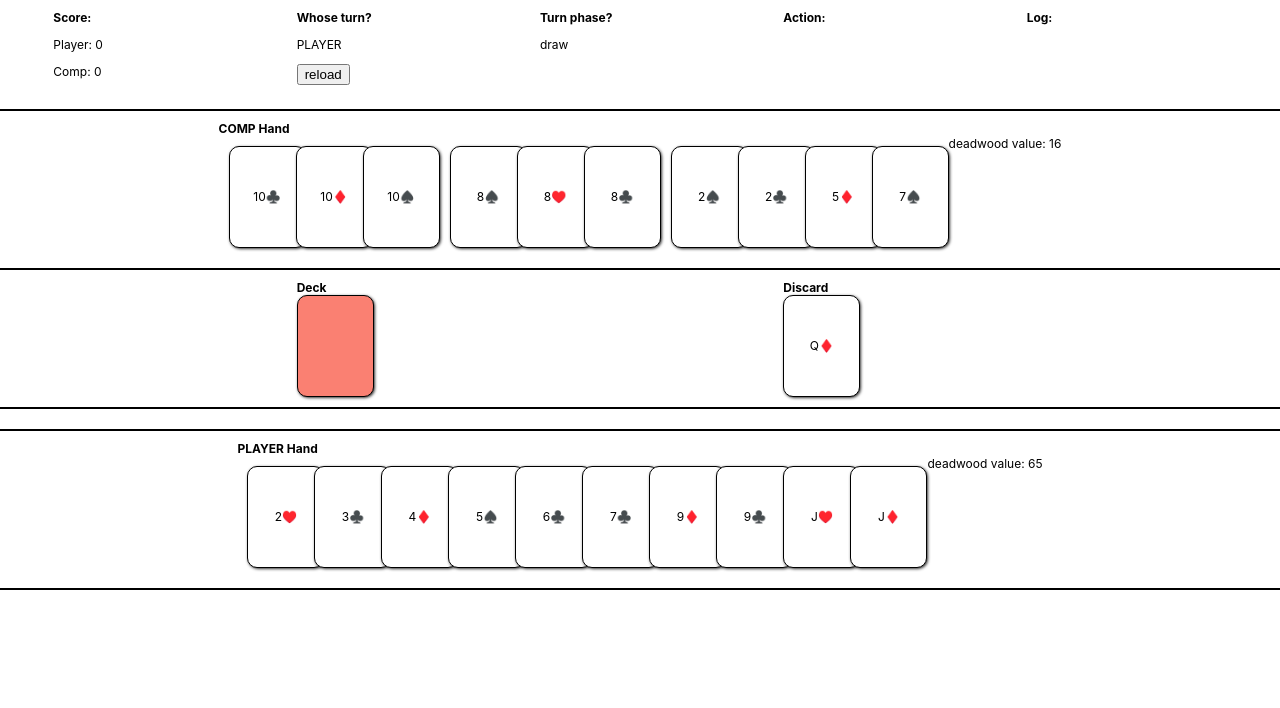
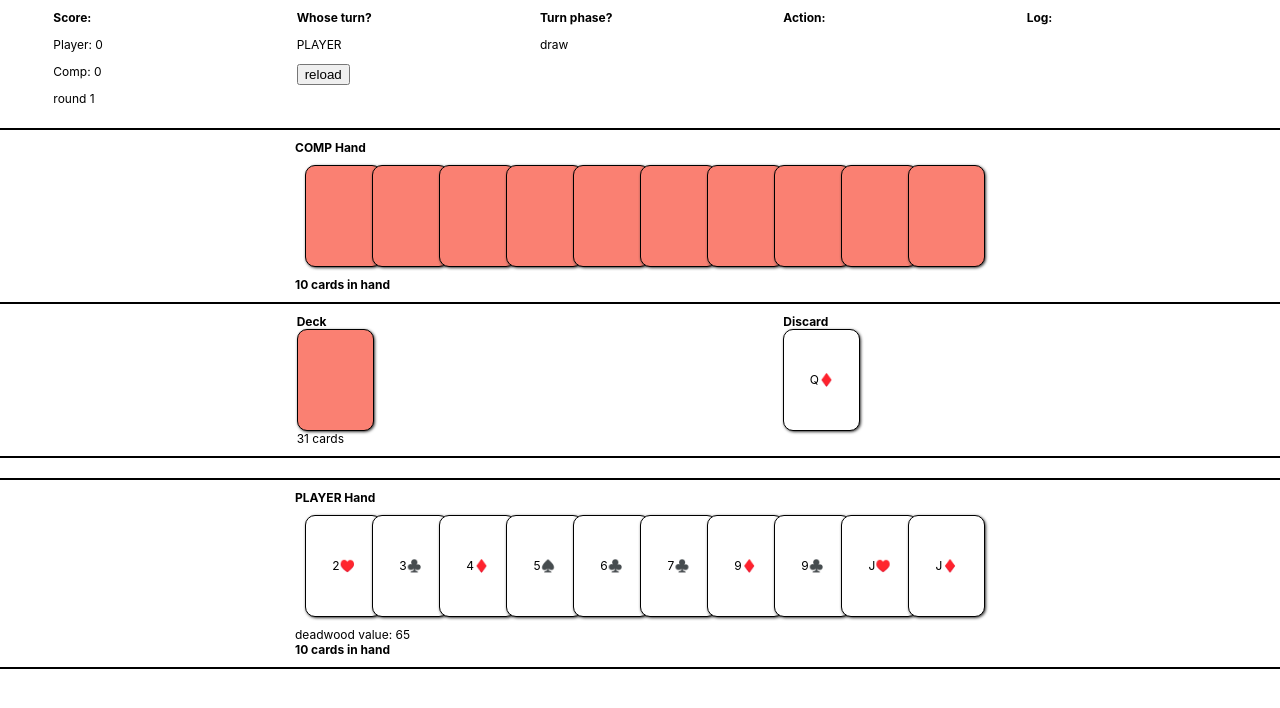
Before and after one commit to deverstalmage/rummy-2, a React (Create React App) app: page / in a window 1280 px wide. Shown: the top 708 px of the page. Built offline with nearby package versions, Linux system fonts and the light colour scheme.

Commit message:
mostly working, duplicate cards in deck in rounds after 1st..

```diff
--- a/src/App.tsx
+++ b/src/App.tsx
@@ -15,7 +15,6 @@ import {
 import CardDisplay from "./Card";
 import styles from "./App.module.css";
 import { Helmet } from "react-helmet";
-import { cp } from "fs/promises";
 
 type GameState = {
   deck: Array<Card>;
@@ -87,18 +86,6 @@ function App() {
     }
   };
 
-  const nextRound = useCallback(() => {
-    log("Starting new round...");
-    setRound(round + 1);
-    const newDeck = generateDeck();
-    setDeck(generateDeck());
-    setDiscard(draw(newDeck, 1));
-    setPlayerHand(draw(newDeck, 10));
-    setCompHand(draw(newDeck, 10));
-    setTurn(wonLastRound as Turn);
-    setPhase("draw");
-  }, [round, wonLastRound]);
-
   useEffect(() => {
     localStorage.setItem(
       "gameState",
@@ -110,11 +97,25 @@ function App() {
         turn,
         phase,
         round,
+        playerScore,
+        compScore,
+        wonLastRound,
       })
     );
     const buffer = document.getElementById("log");
     if (buffer) buffer.scrollTop = buffer.scrollHeight;
-  }, [deck, discard, playerHand, compHand, turn, phase, round]);
+  }, [
+    deck,
+    discard,
+    playerHand,
+    compHand,
+    playerScore,
+    compScore,
+    turn,
+    phase,
+    round,
+    wonLastRound,
+  ]);
 
   const resetAction = () => setAction("");
 
@@ -133,7 +134,7 @@ function App() {
     log(`${ender.toUpperCase()} is going out, round end.`);
 
     const opp = (["player", "comp"] as Array<Turn>).filter(
-      (f) => f === ender
+      (f) => f !== ender
     )[0];
 
     const { groups: enderGroups, deadwood: enderDeadwood } =
@@ -178,7 +179,9 @@ function App() {
     } else if (enderWasUndercut) {
       log(`${ender.toUpperCase()} was undercut (${enderScore} > ${oppScore})!`);
     } else {
-      log(`Score with pair offs - PLAYER: ${playerScore}, COMP: ${compScore}`);
+      log(
+        `Score with pair offs - ${ender}: ${enderScore}, ${opp}: ${oppScore}`
+      );
     }
 
     if (extraPoints) {
@@ -195,7 +198,7 @@ function App() {
 
     setPhase("endOfRound");
     setWonLastRound(winner);
-  }, [addPoints, compHand, compScore, playerHand, playerScore, turn]);
+  }, [addPoints, compHand, playerHand, turn]);
 
   const playerDrawFromDiscard = () => {
     const newDiscard = discard.slice();
@@ -259,11 +262,11 @@ function App() {
     const newDeck = deck.slice();
     const cardDrawn = drawFromDiscard ? newDiscard.pop() : newDeck.pop();
 
-    log(
-      `COMP drew ${serializeCard(cardDrawn)} from ${
-        drawFromDiscard ? "the discard" : "the deck"
-      }`
-    );
+    if (drawFromDiscard) {
+      log(`COMP drew ${serializeCard(cardDrawn)} from the discard`);
+    } else {
+      log(`COMP drew from the deck`);
+    }
 
     let newCompHand = [...compHand, cardDrawn as Card];
 
@@ -298,14 +301,24 @@ function App() {
     }
   }, [compHand, deck, discard, topOfDiscard]);
 
+  const nextRound = useCallback(() => {
+    log("Starting new round...");
+    setRound(round + 1);
+    const newDeck = generateDeck();
+    setDiscard(draw(newDeck, 1));
+    setPlayerHand(draw(newDeck, 10));
+    setCompHand(draw(newDeck, 10));
+    setDeck(generateDeck());
+    setTurn(wonLastRound as Turn);
+    setPhase("draw");
+  }, [round, wonLastRound]);
+
   useEffect(() => {
     // detect last discard of the phase and kick off computerTurn
-    if (phase === "turnEnd") computerTurn();
-  }, [phase, computerTurn]);
-
-  useEffect(() => {
-    if (phase === "goOut") scoreAndGoOut();
-  }, [phase, scoreAndGoOut]);
+    if (phase === "turnEnd" || (turn === "comp" && phase === "draw"))
+      computerTurn();
+    else if (phase === "goOut") scoreAndGoOut();
+  }, [phase, turn, computerTurn, scoreAndGoOut]);
 
   const reload = () => {
     localStorage.removeItem("gameState");
@@ -323,6 +336,7 @@ function App() {
           <strong>Score:</strong>
           <p>Player: {playerScore}</p>
           <p>Comp: {compScore}</p>
+          <p>round {round + 1}</p>
         </div>
         <div>
           <strong>Whose turn?</strong>
@@ -349,7 +363,11 @@ function App() {
       <div className={styles.section}>
         <div>
           <strong>COMP Hand</strong>
-          <Hand hand={compHand} noClick={true} />
+          <Hand
+            hand={compHand}
+            noClick={true}
+            hideHand={phase !== "goOut" && phase !== "endOfRound"}
+          />
         </div>
       </div>
 
@@ -364,6 +382,7 @@ function App() {
             onMouseOut={resetAction}
             onClick={() => playerCanDraw && playerDrawFromDeck()}
           ></div>
+          <div>{deck.length} cards</div>
         </div>
 
         <div>
--- a/src/Card.module.css
+++ b/src/Card.module.css
@@ -11,6 +11,10 @@
   cursor: not-allowed;
 }
 
+.faceDown {
+  background-color: salmon;
+}
+
 .clickable {
   cursor: pointer;
 }
--- a/src/Card.tsx
+++ b/src/Card.tsx
@@ -9,6 +9,7 @@ export default function CardDisplay({
   onClick = () => {},
   notClickable = false,
   deemphasized = false,
+  faceDown = false,
 }: {
   card: Card;
   mouseEnter?: () => void;
@@ -16,8 +17,11 @@ export default function CardDisplay({
   notClickable?: boolean;
   onClick?: () => void;
   deemphasized?: boolean;
+  faceDown?: boolean;
 }) {
-  return (
+  return faceDown ? (
+    <div className={`${styles.faceDown} ${styles.card}`}></div>
+  ) : (
     <div
       key={serializeCard(card)}
       className={`${styles.card} ${notClickable ? "" : styles.clickable} ${
--- a/src/Hand.tsx
+++ b/src/Hand.tsx
@@ -9,6 +9,7 @@ import {
 } from "./game";
 import CardDisplay from "./Card";
 import styles from "./Hand.module.css";
+import { group } from "console";
 
 export default function HandComponent({
   hand,
@@ -16,15 +17,28 @@ export default function HandComponent({
   onMouseEnterCard = () => {},
   onMouseOutCard = () => {},
   onCardClick = () => {},
+  hideHand = false,
 }: {
   hand: Array<Card>;
   noClick?: boolean;
   onMouseEnterCard?: (card: Card) => void;
   onMouseOutCard?: (card: Card) => void;
   onCardClick?: (card: Card) => void;
+  hideHand?: boolean;
 }) {
   const { groups, deadwood }: Hand = calcDeadwood(hand);
   return (
+    <div>
+      {hideHand ? (
+        <div>
+          <div className={styles.group}>
+            {hand.map((card) => (
+              <CardDisplay card={card} faceDown={true} />
+            ))}
+          </div>
+          <strong>{hand.length} cards in hand</strong>
+        </div>
+      ) : (
         <div>
           <div className={styles.groups}>
             {groups.map((group, i) => (
@@ -55,8 +69,11 @@ export default function HandComponent({
                   />
                 ))}
             </div>
+          </div>
           <div>deadwood value: {totalValue(calcDeadwood(hand).deadwood)}</div>
+          <strong>{hand.length} cards in hand</strong>
         </div>
+      )}
     </div>
   );
 }
```
Also changed, not shown: src/game.ts (+0 -56 lines). Lines whose indentation alone changed are shown as unchanged.
